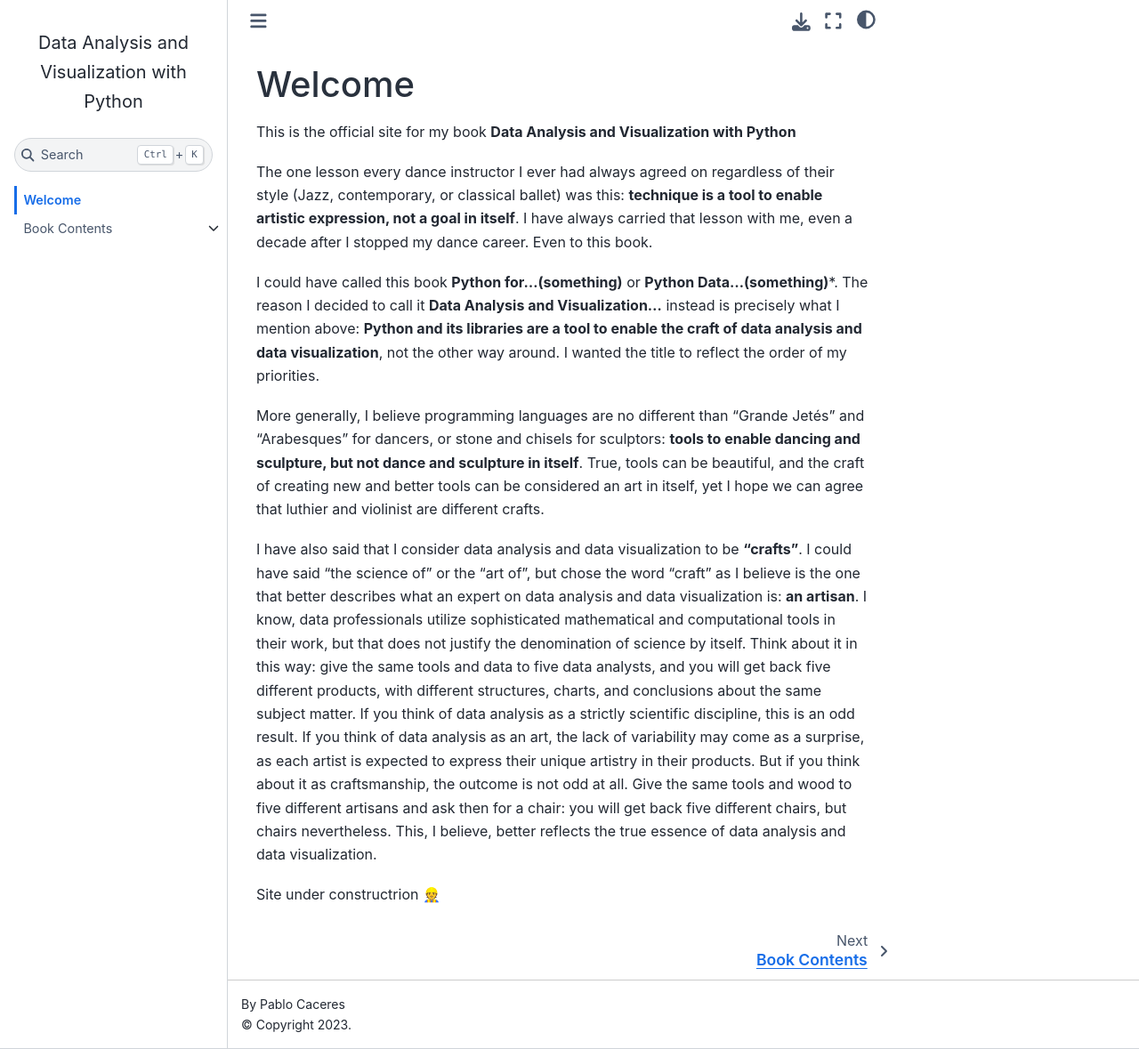
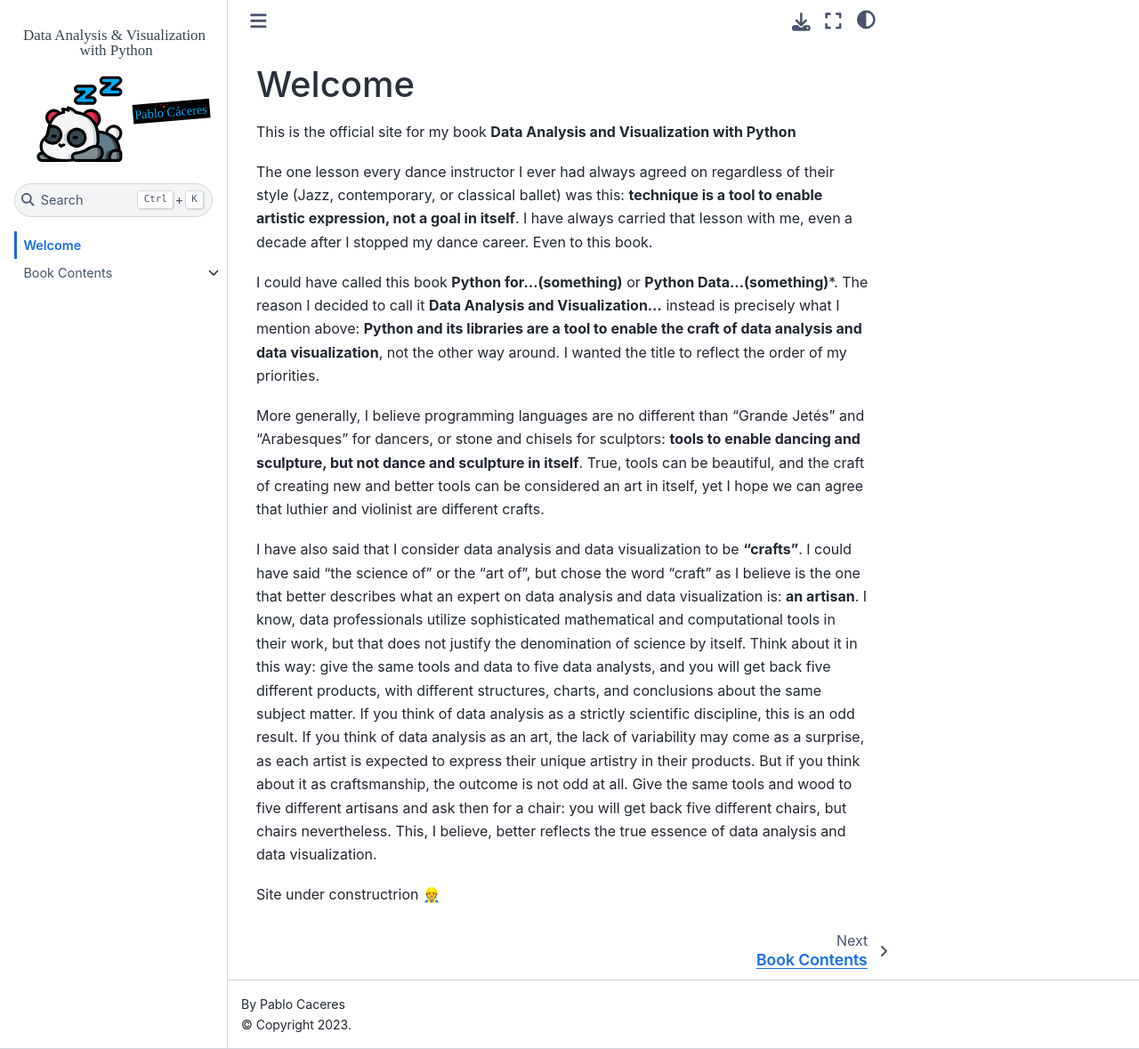
Before and after one commit to davpython/davpython, a Jupyter Book: the page built from welcome.md, in a window 1280 px wide and 1179 px high. Shown: the whole window at 89% size. Built offline with Jupyter Book 1.0.4 settings and Sphinx 7.4.7 and the Sphinx Book theme 1.1.4, drawn with Linux system fonts in a browser that asks for light colours.

Commit message:
change logo

```diff
--- a/_config.yml
+++ b/_config.yml
@@ -1,7 +1,7 @@
 # Book settings
 title: Data Analysis and Visualization with Python
 author: Pablo Caceres
-logo: logo-book2.svg
+logo: logo-book-2.svg
 
 latex:
   latex_documents:
```
Also changed, not shown: logo-book-2.png (added).
